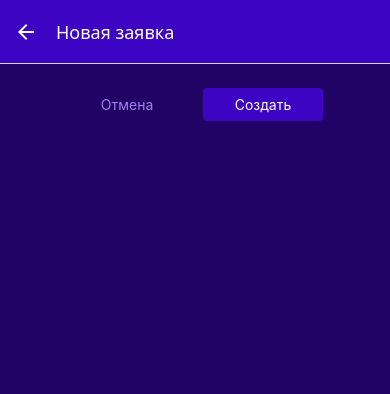
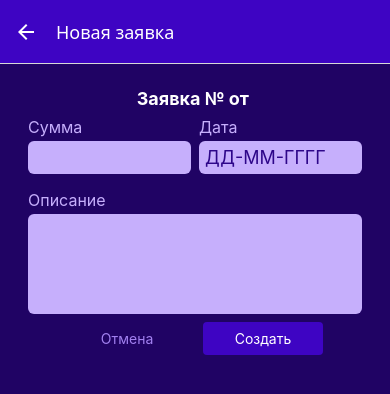
Before and after one commit to mdbm-code/reactNative-expense-tracker-app, a React Native app: screen /ManageExpense in a window 390 px wide. Shown: the top 394 px of the page. Built offline with nearby package versions, Linux system fonts and the light colour scheme.

Commit message:
input form with validation

```diff
--- a/components/ExpensesOutput/ExpensesSummary.js
+++ b/components/ExpensesOutput/ExpensesSummary.js
@@ -9,7 +9,7 @@ const ExpensesSummary = ({ periodName, orders }) => {
   return (
     <View style={styles.container}>
       <Text style={styles.period}>{periodName}</Text>
-      <Text style={styles.sum}>{ordersSum.toFixed(2)} руб</Text>
+      <Text style={styles.sum}>{ordersSum?.toFixed(2)} руб</Text>
     </View>
   );
 };
--- /dev/null
+++ b/components/ManageOrder/Input.jsx
@@ -0,0 +1,53 @@
+import { StyleSheet, Text, TextInput, View } from 'react-native';
+import { GlobalStyles } from '../../constans/styles';
+
+const Input = ({ label, inputConfig, style, invalid }) => {
+  const inputStyles = [styles.input];
+  if (inputConfig && inputConfig.multiline) {
+    inputStyles.push(styles.inputMultiline);
+  }
+
+  if (invalid) {
+    inputStyles.push(styles.invalidInput);
+  }
+
+  return (
+    <View style={[styles.inputContainer, style]}>
+      <Text style={[styles.label, invalid && styles.invalidLabel]}>
+        {label}
+      </Text>
+      <TextInput style={inputStyles} {...inputConfig} />
+    </View>
+  );
+};
+
+export default Input;
+
+const styles = StyleSheet.create({
+  inputContainer: {
+    marginHorizontal: 4,
+    marginVertical: 8,
+  },
+  label: {
+    fontSize: 16,
+    color: GlobalStyles.colors.primary100,
+    marginBottom: 4,
+  },
+  input: {
+    backgroundColor: GlobalStyles.colors.primary100,
+    padding: 6,
+    borderRadius: 6,
+    fontSize: 18,
+    color: GlobalStyles.colors.primary700,
+  },
+  inputMultiline: {
+    minHeight: 100,
+    textAlignVertical: 'top',
+  },
+  invalidLabel: {
+    color: GlobalStyles.colors.error500,
+  },
+  invalidInput: {
+    backgroundColor: GlobalStyles.colors.error50,
+  },
+});
--- /dev/null
+++ b/components/ManageOrder/OrderForm.jsx
@@ -0,0 +1,161 @@
+import { Alert, StyleSheet, Text, View } from 'react-native';
+import Input from './Input';
+import { useState } from 'react';
+import Button from '../ui/Button';
+import { getFormattedDate2 } from '../../util/date';
+import { GlobalStyles } from '../../constans/styles';
+
+const OrderForm = ({
+  onCancel,
+  onSubmit,
+  submitButtonLabel,
+  defaultValues,
+}) => {
+  const [inputs, setInputs] = useState({
+    amount: defaultValues
+      ? { value: defaultValues['amount']?.toString(), isValid: true }
+      : { value: '', isValid: true },
+    date: defaultValues
+      ? { value: getFormattedDate2(defaultValues['date']), isValid: true }
+      : { value: '', isValid: true },
+    description: defaultValues
+      ? { value: defaultValues['description'], isValid: true }
+      : { value: '', isValid: true },
+  });
+
+  function inputChangeHandler(key, enteredValue) {
+    setInputs((prevState) => {
+      return { ...prevState, [key]: { value: enteredValue, isValid: true } };
+    });
+  }
+
+  function submitHandler() {
+    const orderData = {
+      amount: parseInt(inputs['amount']?.value),
+      date: new Date(inputs['date']?.value),
+      description: inputs['description']?.value,
+    };
+
+    const amountIsValid = !isNaN(orderData.amount) && orderData.amount > 0;
+    const dateIsValid = orderData.date.toString() !== 'Invalid Date';
+    const descriptionIsValid = orderData.description.trim().length > 0;
+
+    if (!amountIsValid || !dateIsValid || !descriptionIsValid) {
+      // Alert.alert('Ошибка ввода', 'Проверьте корректность введенных данных');
+      setInputs((prevState) => {
+        return {
+          amount: { value: prevState.amount.value, isValid: amountIsValid },
+          date: { value: prevState.date.value, isValid: dateIsValid },
+          description: {
+            value: prevState.description.value,
+            isValid: descriptionIsValid,
+          },
+        };
+      });
+      return;
+    }
+
+    onSubmit(orderData);
+  }
+
+  const formIsInvelid =
+    !inputs.amount.isValid ||
+    !inputs.date.isValid ||
+    !inputs.description.isValid;
+
+  return (
+    <>
+      <View style={styles.form}>
+        <Text style={styles.title}>
+          Заявка №{''} от {''}
+        </Text>
+        <View style={styles.inputsRow}>
+          <Input
+            label={'Сумма'}
+            style={styles.rowInput}
+            invalid={!inputs['amount']?.isValid}
+            inputConfig={{
+              keyboardType: 'decimal-pad',
+              onChangeText: (enteredText) =>
+                inputChangeHandler('amount', enteredText),
+              value: inputs['amount']?.value,
+            }}
+          />
+          <Input
+            label={'Дата'}
+            style={styles.rowInput}
+            invalid={!inputs['date']?.isValid}
+            inputConfig={{
+              placeholder: 'ДД-ММ-ГГГГ',
+              maxLength: 10,
+              onChangeText: inputChangeHandler.bind(this, 'date'), //другой способ
+              value: inputs['date']?.value,
+            }}
+          />
+        </View>
+        <Input
+          label={'Описание'}
+          invalid={!inputs['description']?.isValid}
+          inputConfig={{
+            multiline: true,
+            onChangeText: (enteredText) =>
+              inputChangeHandler('description', enteredText),
+            value: inputs['description']?.value,
+            // autoCorrect:false, //default is true
+            // autoCapitalize:'none', //variants :  none sentenses words characters,
+          }}
+        />
+      </View>
+      {formIsInvelid && (
+        <Text style={styles.errorText}>
+          Ошибка ввода - пожалуйста проверьте правильность введенных данных
+        </Text>
+      )}
+      <View style={styles.buttonsContainer}>
+        <Button mode={'flat'} onPress={onCancel} style={styles.button}>
+          Отмена
+        </Button>
+        <Button onPress={submitHandler} style={styles.button}>
+          {submitButtonLabel}
+        </Button>
+      </View>
+    </>
+  );
+};
+
+export default OrderForm;
+
+const styles = StyleSheet.create({
+  form: {
+    // marginTop:40
+  },
+  title: {
+    fontSize: 18,
+    fontWeight: 'bold',
+    color: 'white',
+    // marginVertical:24,
+    textAlign: 'center',
+  },
+  inputsRow: {
+    flexDirection: 'row',
+    justifyContent: 'space-between',
+  },
+  rowInput: {
+    flex: 1,
+  },
+  buttonsContainer: {
+    flexDirection: 'row',
+    justifyContent: 'center',
+    alignItems: 'center',
+  },
+  button: {
+    // flex: 1,
+    minWidth: 120,
+    marginHorizontal: 8,
+  },
+  errorText: {
+    color: GlobalStyles.colors.error500,
+    textAlign: 'center',
+    margin: 8,
+  },
+});
--- a/screens/ManageExpense.js
+++ b/screens/ManageExpense.js
@@ -1,16 +1,19 @@
-import { StyleSheet, Text, View } from 'react-native';
+import { StyleSheet, Text, TextInput, View } from 'react-native';
 import React, { useContext, useLayoutEffect } from 'react';
 import IconButton from '../components/ui/IconButton';
 import { GlobalStyles } from '../constans/styles';
 import Button from '../components/ui/Button';
 import { OrdersContext } from '../store/context/order-context';
+import OrderForm from '../components/ManageOrder/OrderForm';
 
 const ManageExpense = ({ route, navigation }) => {
+  const { data, deleteOrder, updateOrder, addOrder } =
+    useContext(OrdersContext);
   //route, navigation доступны только в компонентах, которые зарегистрированы в навигаторе (см. App.js)
   const editedExpenseId = route?.params?.id;
   const isEditing = !!editedExpenseId;
 
-  const { deleteOrder, updateOrder, addOrder } = useContext(OrdersContext);
+  const selectedOrder = data.find((item) => item.id === editedExpenseId);
 
   useLayoutEffect(() => {
     navigation.setOptions({
@@ -27,33 +30,23 @@ const ManageExpense = ({ route, navigation }) => {
     navigation.goBack();
   }
 
-  function confirmHandler() {
+  function confirmHandler(orderData) {
     if (isEditing) {
-      updateOrder(editedExpenseId, {
-        description: 'text-updated!!',
-        amount: 345,
-        date: new Date('2024-12-26'),
-      });
+      updateOrder(editedExpenseId, orderData);
     } else {
-      addOrder({
-        description: 'text',
-        amount: 345,
-        date: new Date('2024-12-26'),
-      });
+      addOrder(orderData);
     }
     navigation.goBack();
   }
 
   return (
     <View style={styles.container}>
-      <View style={styles.buttonsContainer}>
-        <Button mode={'flat'} onPress={canselHandler} style={styles.button}>
-          Отмена
-        </Button>
-        <Button onPress={confirmHandler} style={styles.button}>
-          {isEditing ? 'Обновить' : 'Создать'}
-        </Button>
-      </View>
+      <OrderForm
+        onCancel={canselHandler}
+        onSubmit={confirmHandler}
+        submitButtonLabel={isEditing ? 'Обновить' : 'Создать'}
+        defaultValues={selectedOrder}
+      />
       {isEditing && (
         <View style={styles.deleteContainer}>
           <IconButton
@@ -76,16 +69,7 @@ const styles = StyleSheet.create({
     padding: 24,
     backgroundColor: GlobalStyles.colors.primary800,
   },
-  buttonsContainer: {
-    flexDirection: 'row',
-    justifyContent: 'center',
-    alignItems: 'center',
-  },
-  button: {
-    // flex: 1,
-    minWidth: 120,
-    marginHorizontal: 8,
-  },
+
   deleteContainer: {
     marginTop: 16,
     paddingTop: 8,
--- a/util/date.js
+++ b/util/date.js
@@ -1,5 +1,8 @@
 export function getFormattedDate(date) {
   return `${date.getDate()}-${date.getMonth() + 1}-${date.getFullYear()}`;
+}
+export function getFormattedDate2(date) {
+  return date.toISOString().slice(0, 10); //альтернативный вариант
 }
 
 export function getDateMinusDays(date, days) {
```
